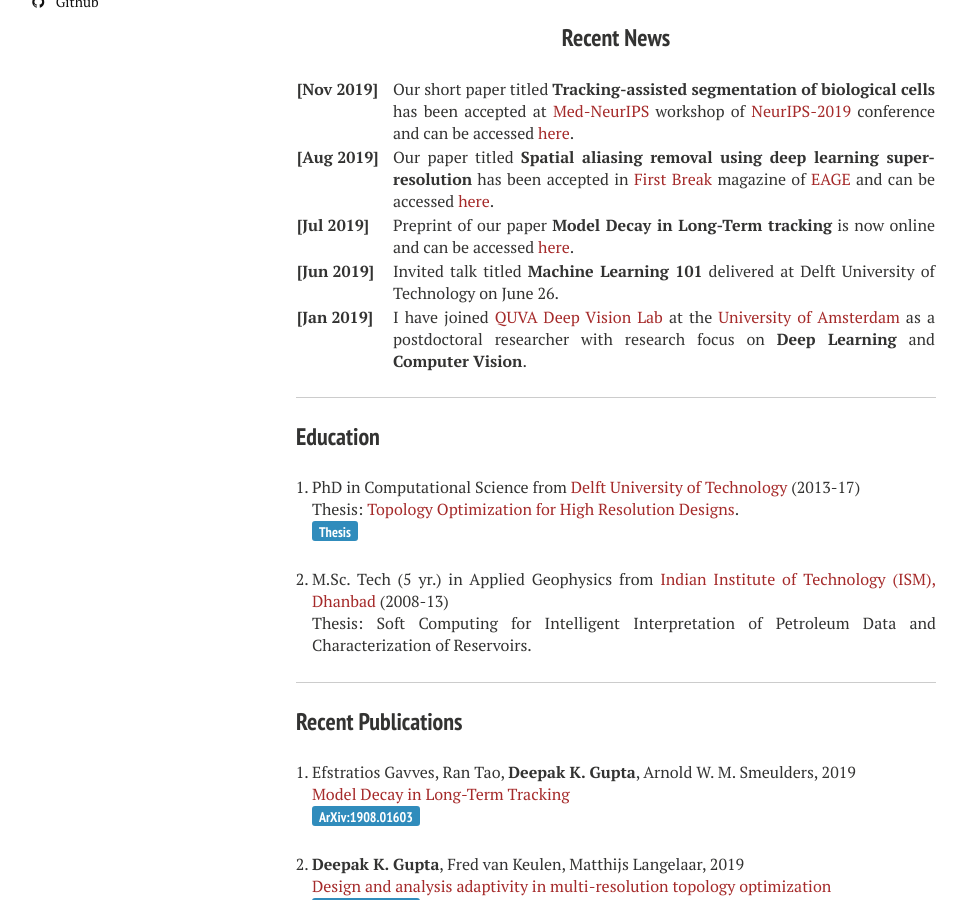
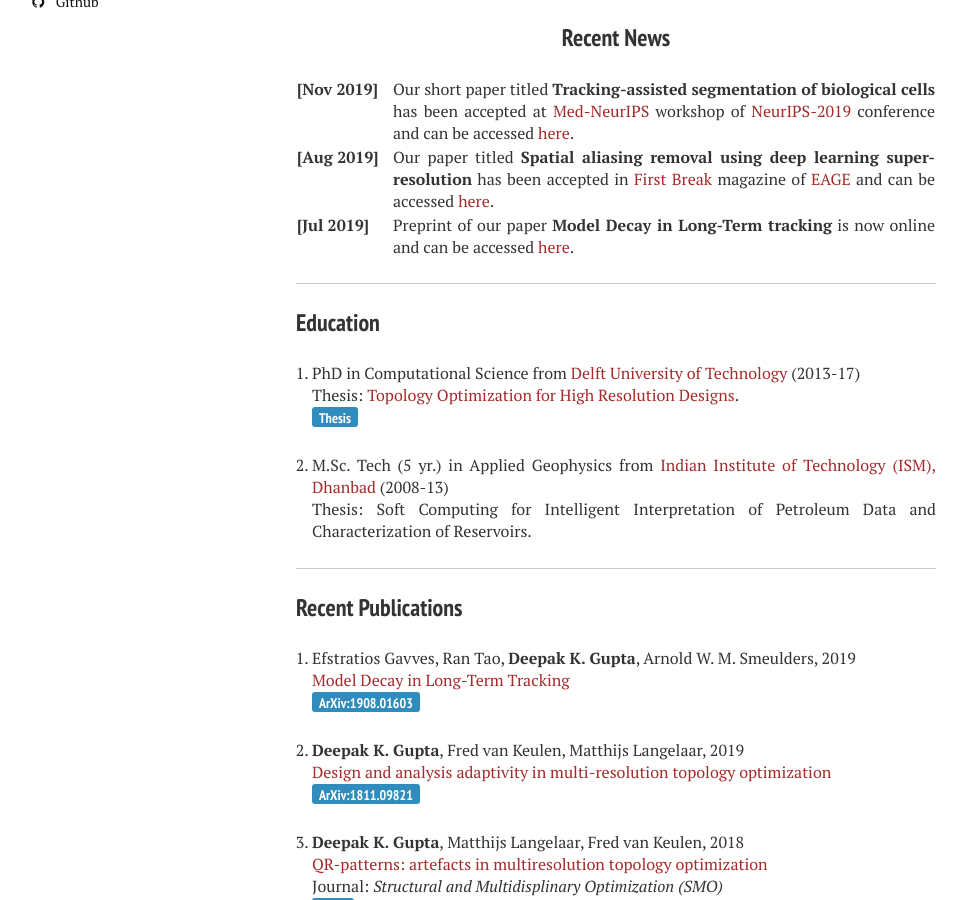
Before and after one commit to dkgupta90/dkgupta90.github.io, a Jekyll site: the page built from index.md, in a window 1280 px wide and 900 px high, scrolled down 468 px. Shown: the whole window, without its empty margins (24-990 px from the left). Built offline with Jekyll 4.4.1, drawn with Linux system fonts in a browser that asks for light colours; nearby versions of some CDN libraries.

```diff
--- a/index.md
+++ b/index.md
@@ -28,14 +28,6 @@
     <tr>
         <td valign="top"><strong>[Jul 2019]</strong></td>
         <td>Preprint of our paper <b>Model Decay in Long-Term tracking</b> is now online and can be accessed <a href='https://arxiv.org/abs/1908.01603'>here</a>.</td>
-    </tr>
-    <tr>
-        <td valign="top"><strong>[Jun 2019]</strong></td>
-        <td>Invited talk titled <strong>Machine Learning 101</strong> delivered at Delft University of Technology on June 26.</td>
-    </tr>
-    <tr>
-        <td valign="top"><strong>[Jan 2019]</strong></td>
-        <td>I have joined <a href='https://ivi.fnwi.uva.nl/quva/'>QUVA Deep Vision Lab</a> at the <a href='https://www.uva.nl/'>University of Amsterdam</a> as a postdoctoral researcher with research focus on <b>Deep Learning</b> and <b>Computer Vision</b>.</td>
     </tr>
 </table>
 
```
